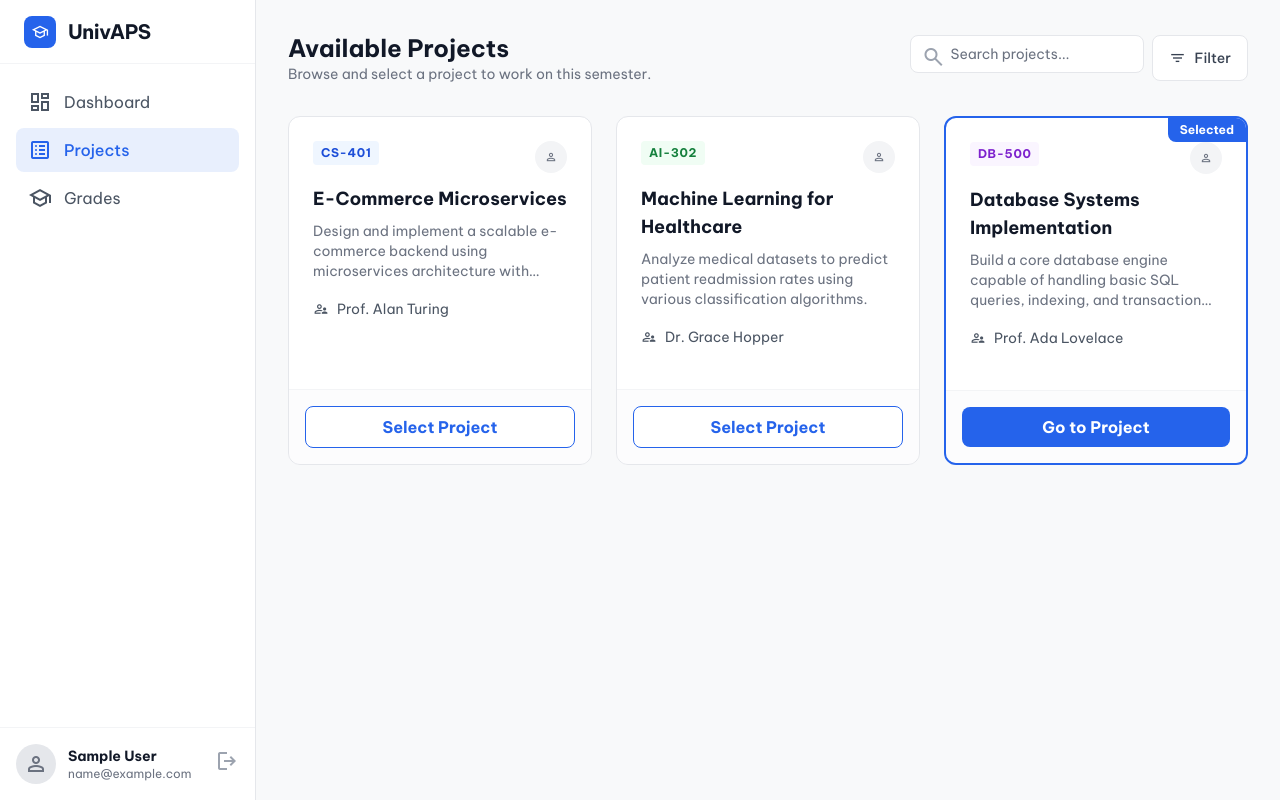
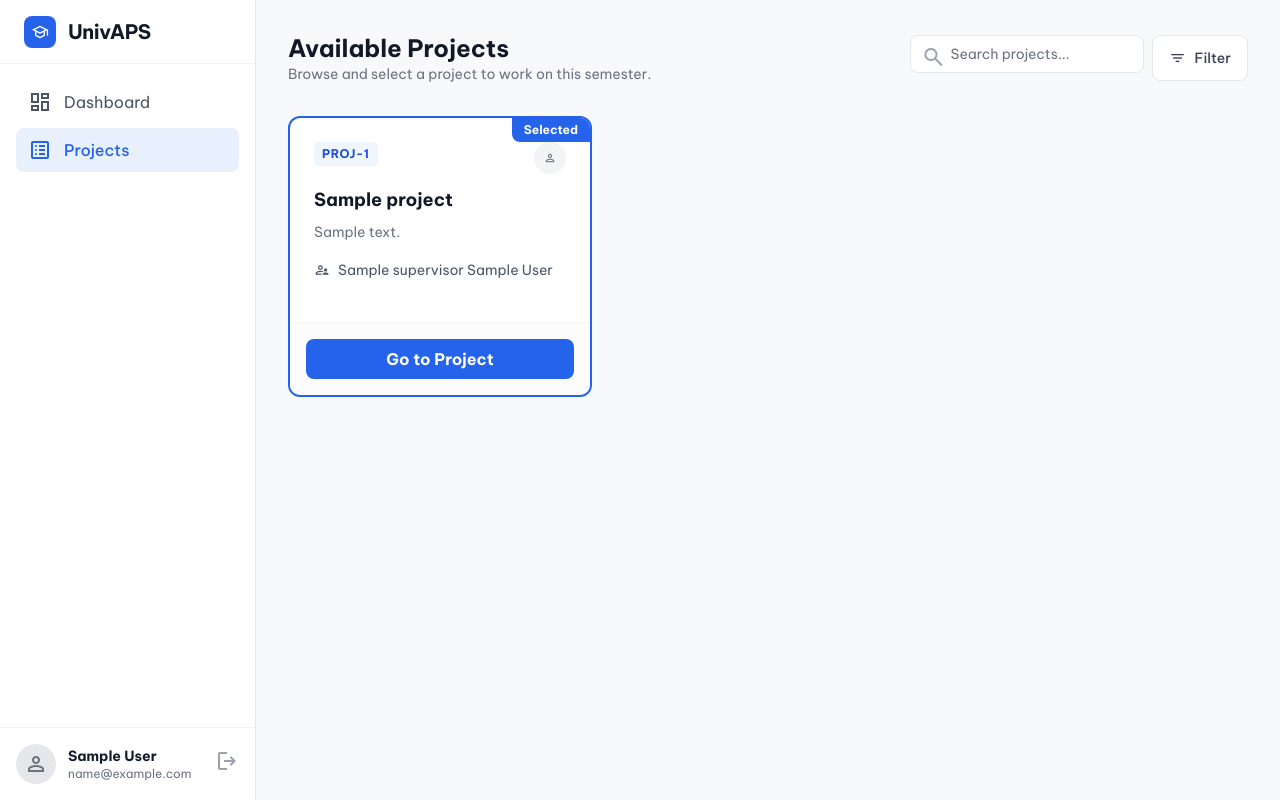
Before and after one commit to EfeHasNoLuck/database_app, a Flask app: page /student_projects in a window 1280 px wide. Run offline with Flask 3, Linux system fonts and the light colour scheme; the visitor is signed in with stand-in values (Sample User, id 1); tables that the repository leaves empty hold one stand-in row (values such as "Sample post"); some libraries are stand-ins or nearby versions.

Commit message:
düzenleme

```diff
--- a/app.py
+++ b/app.py
@@ -129,7 +129,61 @@ def student_dashboard():
         return redirect(url_for('login'))
 
     user = get_user_info(session['user_id'])
-    return render_template('student_dashboard.html', user=user)
+    conn = get_db_connection()
+    active_project = None
+    activities = []
+
+    if conn:
+        try:
+            cursor = conn.cursor(dictionary=True)
+            # 1. Fetch Active Project
+            cursor.execute("SELECT student_id FROM Student WHERE user_id = %s", (session['user_id'],))
+            student = cursor.fetchone()
+            if student:
+                query_project = """
+                    SELECT P.title, P.status
+                    FROM Project P
+                    JOIN Selection Sel ON P.project_id = Sel.project_id
+                    WHERE Sel.student_id = %s AND Sel.status = 'approved'
+                """
+                cursor.execute(query_project, (student['student_id'],))
+                active_project = cursor.fetchone()
+
+                # 2. Fetch Recent Activity (Mocking/Simulating from Submissions and Selection)
+                # In a real app, you might have a dedicated Activity_Log table or complex union query
+                # Here we'll just check for recent submissions and if they have a project selected
+
+                # Selection Activity
+                cursor.execute("""
+                    SELECT 'check_circle' as icon, CONCAT('Project "', P.title, '" ', Sel.status) as text, Sel.status as type, 'Recently' as time
+                    FROM Selection Sel
+                    JOIN Project P ON Sel.project_id = P.project_id
+                    WHERE Sel.student_id = %s
+                    ORDER BY Sel.selection_id DESC LIMIT 1
+                """, (student['student_id'],))
+                selection_act = cursor.fetchone()
+                if selection_act:
+                    activities.append(selection_act)
+
+                # Submission Activity
+                cursor.execute("""
+                    SELECT 'upload_file' as icon, CONCAT('Submitted for "', T.title, '"') as text, 'submission' as type, S.submission_date as time
+                    FROM Submission S
+                    JOIN Task T ON S.task_id = T.task_id
+                    WHERE S.student_id = %s
+                    ORDER BY S.submission_date DESC LIMIT 5
+                """, (student['student_id'],))
+                submission_acts = cursor.fetchall()
+                for act in submission_acts:
+                    # Format time a bit if it's a datetime object, or let Jinja handle
+                    activities.append(act)
+
+            cursor.close()
+            conn.close()
+        except mysql.connector.Error as err:
+            print(f"Error fetching dashboard data: {err}")
+
+    return render_template('student_dashboard.html', user=user, active_project=active_project, activities=activities)
 
 @app.route('/student_projects')
 def student_projects():
@@ -137,7 +191,39 @@ def student_projects():
         return redirect(url_for('login'))
 
     user = get_user_info(session['user_id'])
-    return render_template('student_projects.html', user=user)
+    conn = get_db_connection()
+    projects = []
+    selected_project_id = None
+
+    if conn:
+        try:
+            cursor = conn.cursor(dictionary=True)
+            # Fetch all projects with supervisor names
+            query = """
+                SELECT P.*, U.first_name, U.last_name, S.title as sup_title
+                FROM Project P
+                JOIN Supervisor S ON P.supervisor_id = S.supervisor_id
+                JOIN User U ON S.user_id = U.user_id
+            """
+            cursor.execute(query)
+            projects = cursor.fetchall()
+
+            # Check if student has a selection
+            # First get student_id
+            cursor.execute("SELECT student_id FROM Student WHERE user_id = %s", (session['user_id'],))
+            student = cursor.fetchone()
+            if student:
+                cursor.execute("SELECT project_id FROM Selection WHERE student_id = %s", (student['student_id'],))
+                selection = cursor.fetchone()
+                if selection:
+                    selected_project_id = selection['project_id']
+
+            cursor.close()
+            conn.close()
+        except mysql.connector.Error as err:
+            print(f"Error fetching projects: {err}")
+
+    return render_template('student_projects.html', user=user, projects=projects, selected_project_id=selected_project_id)
 
 @app.route('/student_project_detail')
 def student_project_detail():
@@ -145,7 +231,54 @@ def student_project_detail():
         return redirect(url_for('login'))
 
     user = get_user_info(session['user_id'])
-    return render_template('student_project_detail.html', user=user)
+    conn = get_db_connection()
+    project = None
+    tasks = []
+    evaluations = []
+
+    if conn:
+        try:
+            cursor = conn.cursor(dictionary=True)
+            # Get student's selected project
+            cursor.execute("SELECT student_id FROM Student WHERE user_id = %s", (session['user_id'],))
+            student = cursor.fetchone()
+
+            if student:
+                # Get selected project details
+                query_project = """
+                    SELECT P.*, U.first_name, U.last_name, S.title as sup_title, Sel.status as sel_status
+                    FROM Project P
+                    JOIN Selection Sel ON P.project_id = Sel.project_id
+                    JOIN Supervisor S ON P.supervisor_id = S.supervisor_id
+                    JOIN User U ON S.user_id = U.user_id
+                    WHERE Sel.student_id = %s
+                """
+                cursor.execute(query_project, (student['student_id'],))
+                project = cursor.fetchone()
+
+                if project:
+                    # Get tasks for this project
+                    cursor.execute("SELECT * FROM Task WHERE project_id = %s ORDER BY deadline", (project['project_id'],))
+                    tasks = cursor.fetchall()
+
+                    # Get evaluations for this student's submissions to these tasks
+                    query_evals = """
+                        SELECT E.grade, E.feedback, E.evaluation_date, T.title as task_title
+                        FROM Evaluation E
+                        JOIN Submission Sub ON E.submission_id = Sub.submission_id
+                        JOIN Task T ON Sub.task_id = T.task_id
+                        WHERE Sub.student_id = %s AND T.project_id = %s
+                        ORDER BY E.evaluation_date DESC
+                    """
+                    cursor.execute(query_evals, (student['student_id'], project['project_id']))
+                    evaluations = cursor.fetchall()
+
+            cursor.close()
+            conn.close()
+        except mysql.connector.Error as err:
+            print(f"Error fetching project detail: {err}")
+
+    return render_template('student_project_detail.html', user=user, project=project, tasks=tasks, evaluations=evaluations)
 
 # --- Supervisor Routes ---
 @app.route('/supervisor_dashboard')
--- a/templates/student_projects.html
+++ b/templates/student_projects.html
@@ -55,11 +55,6 @@
                 <span class="material-symbols-outlined">list_alt</span>
                 Projects
             </a>
-            <a href="#"
-                class="flex items-center gap-3 px-3 py-2.5 rounded-lg text-gray-600 hover:bg-gray-50 hover:text-gray-900 transition-colors">
-                <span class="material-symbols-outlined">school</span>
-                Grades
-            </a>
         </nav>
 
         <!-- User Profile -->
@@ -102,95 +97,56 @@
         <!-- Projects Grid -->
         <div class="grid grid-cols-1 md:grid-cols-2 lg:grid-cols-3 gap-6">
 
-            <!-- Project Card 1 -->
+            {% for project in projects %}
+            <!-- Project Card -->
             <div
-                class="bg-surface rounded-xl border border-gray-200 overflow-hidden hover:shadow-md transition-shadow flex flex-col">
+                class="bg-surface rounded-xl border {% if project.project_id == selected_project_id %}border-2 border-primary{% else %}border-gray-200{% endif %} overflow-hidden hover:shadow-md transition-shadow flex flex-col relative">
+
+                {% if project.project_id == selected_project_id %}
+                <div class="absolute top-0 right-0 bg-primary text-white text-xs font-bold px-3 py-1 rounded-bl-lg">
+                    Selected
+                </div>
+                {% endif %}
+
                 <div class="p-6 flex-1">
                     <div class="flex justify-between items-start mb-3">
                         <span
-                            class="px-2 py-1 bg-blue-50 text-blue-700 text-xs font-bold rounded uppercase tracking-wider">CS-401</span>
+                            class="px-2 py-1 bg-blue-50 text-blue-700 text-xs font-bold rounded uppercase tracking-wider">PROJ-{{
+                            project.project_id }}</span>
                         <div class="w-8 h-8 rounded-full bg-gray-100 flex items-center justify-center text-gray-500">
                             <span class="material-symbols-outlined text-sm">person</span>
                         </div>
                     </div>
-                    <h3 class="text-lg font-bold text-gray-900 mb-2">E-Commerce Microservices</h3>
+                    <h3 class="text-lg font-bold text-gray-900 mb-2">{{ project.title }}</h3>
                     <p class="text-sm text-gray-500 mb-4 line-clamp-3">
-                        Design and implement a scalable e-commerce backend using microservices architecture with Docker
-                        and Kubernetes.
+                        {{ project.description }}
                     </p>
                     <div class="flex items-center gap-2 text-sm text-gray-600 mb-4">
                         <span class="material-symbols-outlined text-base">supervisor_account</span>
-                        <span>Prof. Alan Turing</span>
+                        <span>{{ project.sup_title }} {{ project.first_name }} {{ project.last_name }}</span>
                     </div>
                 </div>
                 <div class="p-4 border-t border-gray-100 bg-gray-50/50">
+                    {% if project.project_id == selected_project_id %}
+                    <a href="{{ url_for('student_project_detail') }}"
+                        class="block text-center w-full py-2 bg-primary text-white font-bold rounded-lg hover:bg-blue-700 transition-colors">
+                        Go to Project
+                    </a>
+                    {% else %}
                     <button
                         class="w-full py-2 bg-white border border-primary text-primary font-bold rounded-lg hover:bg-primary hover:text-white transition-colors">
                         Select Project
                     </button>
+                    {% endif %}
                 </div>
             </div>
+            {% endfor %}
 
-            <!-- Project Card 2 -->
-            <div
-                class="bg-surface rounded-xl border border-gray-200 overflow-hidden hover:shadow-md transition-shadow flex flex-col">
-                <div class="p-6 flex-1">
-                    <div class="flex justify-between items-start mb-3">
-                        <span
-                            class="px-2 py-1 bg-green-50 text-green-700 text-xs font-bold rounded uppercase tracking-wider">AI-302</span>
-                        <div class="w-8 h-8 rounded-full bg-gray-100 flex items-center justify-center text-gray-500">
-                            <span class="material-symbols-outlined text-sm">person</span>
-                        </div>
-                    </div>
-                    <h3 class="text-lg font-bold text-gray-900 mb-2">Machine Learning for Healthcare</h3>
-                    <p class="text-sm text-gray-500 mb-4 line-clamp-3">
-                        Analyze medical datasets to predict patient readmission rates using various classification
-                        algorithms.
-                    </p>
-                    <div class="flex items-center gap-2 text-sm text-gray-600 mb-4">
-                        <span class="material-symbols-outlined text-base">supervisor_account</span>
-                        <span>Dr. Grace Hopper</span>
-                    </div>
-                </div>
-                <div class="p-4 border-t border-gray-100 bg-gray-50/50">
-                    <button
-                        class="w-full py-2 bg-white border border-primary text-primary font-bold rounded-lg hover:bg-primary hover:text-white transition-colors">
-                        Select Project
-                    </button>
-                </div>
+            {% if not projects %}
+            <div class="col-span-full text-center py-12">
+                <p class="text-gray-500">No projects available at the moment.</p>
             </div>
-
-            <!-- Project Card 3 (Selected Example) -->
-            <div
-                class="bg-surface rounded-xl border-2 border-primary overflow-hidden hover:shadow-md transition-shadow flex flex-col relative">
-                <div class="absolute top-0 right-0 bg-primary text-white text-xs font-bold px-3 py-1 rounded-bl-lg">
-                    Selected
-                </div>
-                <div class="p-6 flex-1">
-                    <div class="flex justify-between items-start mb-3">
-                        <span
-                            class="px-2 py-1 bg-purple-50 text-purple-700 text-xs font-bold rounded uppercase tracking-wider">DB-500</span>
-                        <div class="w-8 h-8 rounded-full bg-gray-100 flex items-center justify-center text-gray-500">
-                            <span class="material-symbols-outlined text-sm">person</span>
-                        </div>
-                    </div>
-                    <h3 class="text-lg font-bold text-gray-900 mb-2">Database Systems Implementation</h3>
-                    <p class="text-sm text-gray-500 mb-4 line-clamp-3">
-                        Build a core database engine capable of handling basic SQL queries, indexing, and transaction
-                        management.
-                    </p>
-                    <div class="flex items-center gap-2 text-sm text-gray-600 mb-4">
-                        <span class="material-symbols-outlined text-base">supervisor_account</span>
-                        <span>Prof. Ada Lovelace</span>
-                    </div>
-                </div>
-                <div class="p-4 border-t border-gray-100 bg-gray-50/50">
-                    <a href="{{ url_for('student_project_detail') }}"
-                        class="block text-center w-full py-2 bg-primary text-white font-bold rounded-lg hover:bg-blue-700 transition-colors">
-                        Go to Project
-                    </a>
-                </div>
-            </div>
+            {% endif %}
 
         </div>
     </main>
```
Also changed, not shown: check_users.py (deleted, +0 -28 lines), templates/student_dashboard.html (+25 -19 lines), templates/student_project_detail.html (+28 -43 lines).
